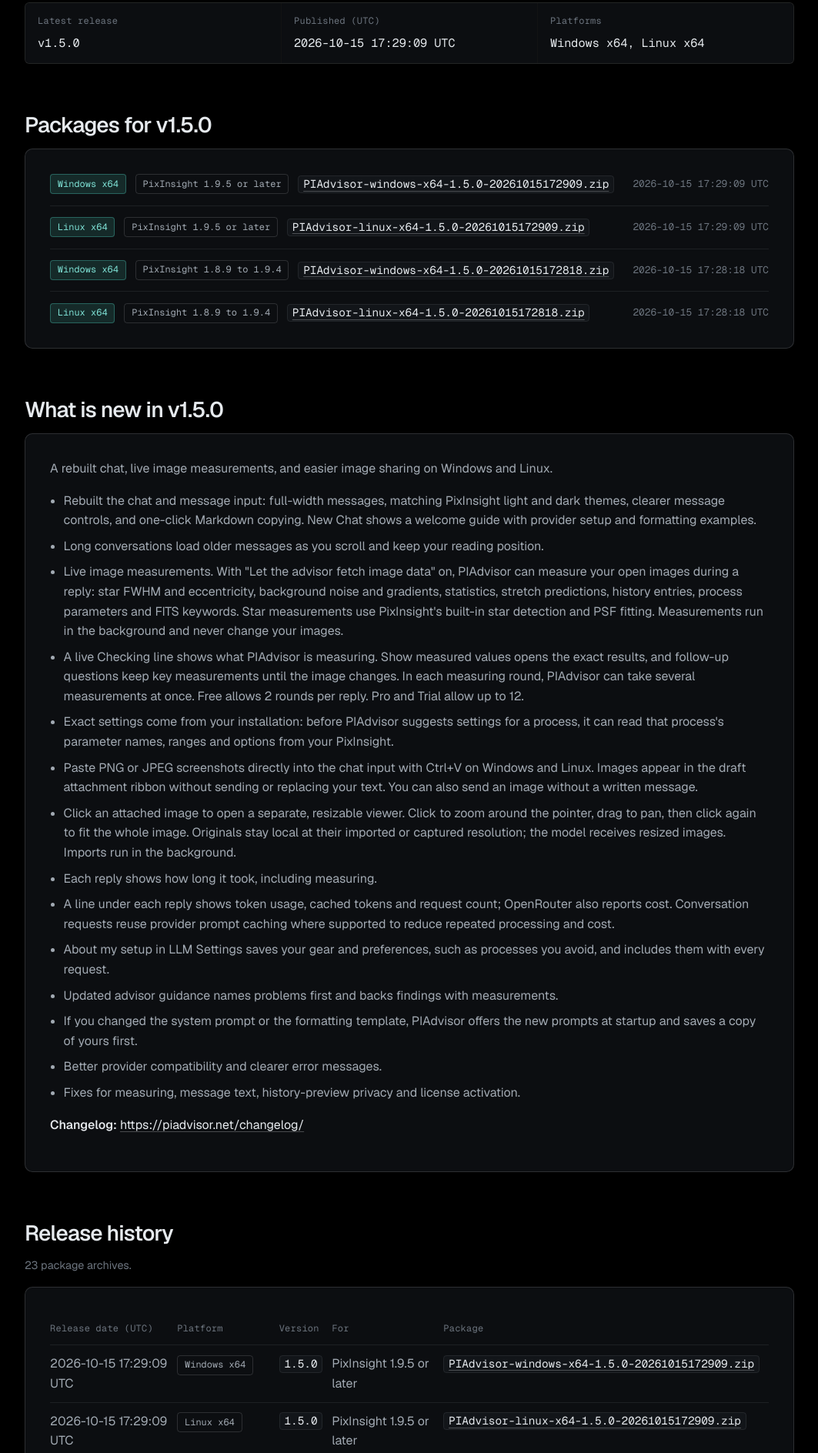
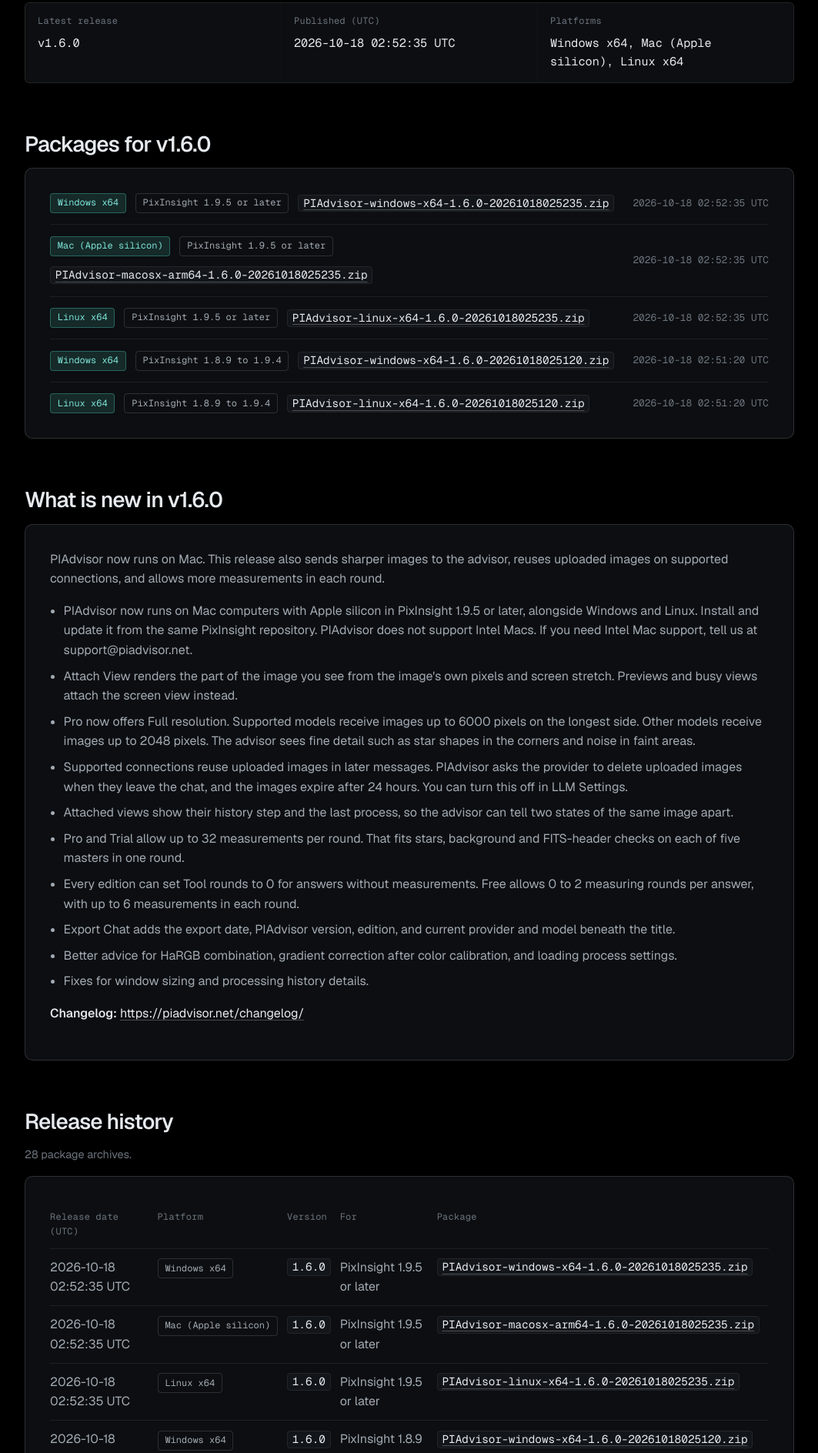
Before and after one commit to phatwila/PIAdvisor-Release, a plain HTML site: page packages/index.html in a window 1280 px wide. Shown: the part 394-2282 px from the top of the page at 77% size, without its empty margins (108-1171 px from the left). Drawn offline with Linux system fonts and the light colour scheme.

Commit message:
Publish PIAdvisor 1.6.0

```diff
--- a/packages/index.html
+++ b/packages/index.html
@@ -82,42 +82,39 @@
       <h1>Release packages</h1>
       <p class="lede">PixInsight selects the package for your system from <a href="../updates.xri"><code>updates.xri</code></a>. To install PIAdvisor, <a href="../">add the repository in PixInsight</a>. You only need these files to check a release by hand. Each release has one package per PixInsight version range; pick the one that matches your PixInsight.</p>
       <div class="meta-grid">
-        <div><span class="field-label">Latest release</span><span class="meta-value">v1.5.0</span></div>
-        <div><span class="field-label">Published (UTC)</span><span class="meta-value">2026-10-15 17:29:09 UTC</span></div>
-        <div><span class="field-label">Platforms</span><span class="meta-value">Windows x64, Linux x64</span></div>
+        <div><span class="field-label">Latest release</span><span class="meta-value">v1.6.0</span></div>
+        <div><span class="field-label">Published (UTC)</span><span class="meta-value">2026-10-18 02:52:35 UTC</span></div>
+        <div><span class="field-label">Platforms</span><span class="meta-value">Windows x64, Mac (Apple silicon), Linux x64</span></div>
       </div>
 
       <section class="section" aria-labelledby="latest-title">
-        <h2 id="latest-title">Packages for v1.5.0</h2>
+        <h2 id="latest-title">Packages for v1.6.0</h2>
         <div class="panel">
           <ul class="package-list">
-      <li class="package-item"><div class="package-main"><span class="pill">Windows x64</span><span class="pill subtle">PixInsight 1.9.5 or later</span><a href="PIAdvisor-windows-x64-1.5.0-20261015172909.zip"><code>PIAdvisor-windows-x64-1.5.0-20261015172909.zip</code></a></div><span class="package-meta">2026-10-15 17:29:09 UTC</span></li>
-      <li class="package-item"><div class="package-main"><span class="pill">Linux x64</span><span class="pill subtle">PixInsight 1.9.5 or later</span><a href="PIAdvisor-linux-x64-1.5.0-20261015172909.zip"><code>PIAdvisor-linux-x64-1.5.0-20261015172909.zip</code></a></div><span class="package-meta">2026-10-15 17:29:09 UTC</span></li>
-      <li class="package-item"><div class="package-main"><span class="pill">Windows x64</span><span class="pill subtle">PixInsight 1.8.9 to 1.9.4</span><a href="PIAdvisor-windows-x64-1.5.0-20261015172818.zip"><code>PIAdvisor-windows-x64-1.5.0-20261015172818.zip</code></a></div><span class="package-meta">2026-10-15 17:28:18 UTC</span></li>
-      <li class="package-item"><div class="package-main"><span class="pill">Linux x64</span><span class="pill subtle">PixInsight 1.8.9 to 1.9.4</span><a href="PIAdvisor-linux-x64-1.5.0-20261015172818.zip"><code>PIAdvisor-linux-x64-1.5.0-20261015172818.zip</code></a></div><span class="package-meta">2026-10-15 17:28:18 UTC</span></li>
+      <li class="package-item"><div class="package-main"><span class="pill">Windows x64</span><span class="pill subtle">PixInsight 1.9.5 or later</span><a href="PIAdvisor-windows-x64-1.6.0-20261018025235.zip"><code>PIAdvisor-windows-x64-1.6.0-20261018025235.zip</code></a></div><span class="package-meta">2026-10-18 02:52:35 UTC</span></li>
+      <li class="package-item"><div class="package-main"><span class="pill">Mac (Apple silicon)</span><span class="pill subtle">PixInsight 1.9.5 or later</span><a href="PIAdvisor-macosx-arm64-1.6.0-20261018025235.zip"><code>PIAdvisor-macosx-arm64-1.6.0-20261018025235.zip</code></a></div><span class="package-meta">2026-10-18 02:52:35 UTC</span></li>
+      <li class="package-item"><div class="package-main"><span class="pill">Linux x64</span><span class="pill subtle">PixInsight 1.9.5 or later</span><a href="PIAdvisor-linux-x64-1.6.0-20261018025235.zip"><code>PIAdvisor-linux-x64-1.6.0-20261018025235.zip</code></a></div><span class="package-meta">2026-10-18 02:52:35 UTC</span></li>
+      <li class="package-item"><div class="package-main"><span class="pill">Windows x64</span><span class="pill subtle">PixInsight 1.8.9 to 1.9.4</span><a href="PIAdvisor-windows-x64-1.6.0-20261018025120.zip"><code>PIAdvisor-windows-x64-1.6.0-20261018025120.zip</code></a></div><span class="package-meta">2026-10-18 02:51:20 UTC</span></li>
+      <li class="package-item"><div class="package-main"><span class="pill">Linux x64</span><span class="pill subtle">PixInsight 1.8.9 to 1.9.4</span><a href="PIAdvisor-linux-x64-1.6.0-20261018025120.zip"><code>PIAdvisor-linux-x64-1.6.0-20261018025120.zip</code></a></div><span class="package-meta">2026-10-18 02:51:20 UTC</span></li>
           </ul>
         </div>
       </section>
 
       <section class="section" aria-labelledby="notes-title">
-        <h2 id="notes-title">What is new in v1.5.0</h2>
+        <h2 id="notes-title">What is new in v1.6.0</h2>
         <div class="panel notes">
-          <p style="margin-top: 0;">A rebuilt chat, live image measurements, and easier image sharing on Windows and Linux.</p>
+          <p style="margin-top: 0;">PIAdvisor now runs on Mac. This release also sends sharper images to the advisor, reuses uploaded images on supported connections, and allows more measurements in each round.</p>
           <ul>
-      <li>Rebuilt the chat and message input: full-width messages, matching PixInsight light and dark themes, clearer message controls, and one-click Markdown copying. New Chat shows a welcome guide with provider setup and formatting examples.</li>
-      <li>Long conversations load older messages as you scroll and keep your reading position.</li>
-      <li>Live image measurements. With &quot;Let the advisor fetch image data&quot; on, PIAdvisor can measure your open images during a reply: star FWHM and eccentricity, background noise and gradients, statistics, stretch predictions, history entries, process parameters and FITS keywords. Star measurements use PixInsight&#39;s built-in star detection and PSF fitting. Measurements run in the background and never change your images.</li>
-      <li>A live Checking line shows what PIAdvisor is measuring. Show measured values opens the exact results, and follow-up questions keep key measurements until the image changes. In each measuring round, PIAdvisor can take several measurements at once. Free allows 2 rounds per reply. Pro and Trial allow up to 12.</li>
-      <li>Exact settings come from your installation: before PIAdvisor suggests settings for a process, it can read that process&#39;s parameter names, ranges and options from your PixInsight.</li>
-      <li>Paste PNG or JPEG screenshots directly into the chat input with Ctrl+V on Windows and Linux. Images appear in the draft attachment ribbon without sending or replacing your text. You can also send an image without a written message.</li>
-      <li>Click an attached image to open a separate, resizable viewer. Click to zoom around the pointer, drag to pan, then click again to fit the whole image. Originals stay local at their imported or captured resolution; the model receives resized images. Imports run in the background.</li>
-      <li>Each reply shows how long it took, including measuring.</li>
-      <li>A line under each reply shows token usage, cached tokens and request count; OpenRouter also reports cost. Conversation requests reuse provider prompt caching where supported to reduce repeated processing and cost.</li>
-      <li>About my setup in LLM Settings saves your gear and preferences, such as processes you avoid, and includes them with every request.</li>
-      <li>Updated advisor guidance names problems first and backs findings with measurements.</li>
-      <li>If you changed the system prompt or the formatting template, PIAdvisor offers the new prompts at startup and saves a copy of yours first.</li>
-      <li>Better provider compatibility and clearer error messages.</li>
-      <li>Fixes for measuring, message text, history-preview privacy and license activation.</li>
+      <li>PIAdvisor now runs on Mac computers with Apple silicon in PixInsight 1.9.5 or later, alongside Windows and Linux. Install and update it from the same PixInsight repository. PIAdvisor does not support Intel Macs. If you need Intel Mac support, tell us at support@piadvisor.net.</li>
+      <li>Attach View renders the part of the image you see from the image&#39;s own pixels and screen stretch. Previews and busy views attach the screen view instead.</li>
+      <li>Pro now offers Full resolution. Supported models receive images up to 6000 pixels on the longest side. Other models receive images up to 2048 pixels. The advisor sees fine detail such as star shapes in the corners and noise in faint areas.</li>
+      <li>Supported connections reuse uploaded images in later messages. PIAdvisor asks the provider to delete uploaded images when they leave the chat, and the images expire after 24 hours. You can turn this off in LLM Settings.</li>
+      <li>Attached views show their history step and the last process, so the advisor can tell two states of the same image apart.</li>
+      <li>Pro and Trial allow up to 32 measurements per round. That fits stars, background and FITS-header checks on each of five masters in one round.</li>
+      <li>Every edition can set Tool rounds to 0 for answers without measurements. Free allows 0 to 2 measuring rounds per answer, with up to 6 measurements in each round.</li>
+      <li>Export Chat adds the export date, PIAdvisor version, edition, and current provider and model beneath the title.</li>
+      <li>Better advice for HaRGB combination, gradient correction after color calibration, and loading process settings.</li>
+      <li>Fixes for window sizing and processing history details.</li>
           </ul>
       <p><b>Changelog:</b> <a href="https://piadvisor.net/changelog/">https://piadvisor.net/changelog/</a></p>
         </div>
@@ -125,7 +122,7 @@
 
       <section class="section" aria-labelledby="history-title">
         <h2 id="history-title">Release history</h2>
-        <p class="count">23 package archives.</p>
+        <p class="count">28 package archives.</p>
         <div class="panel table-wrap">
           <table aria-labelledby="history-title">
             <thead>
@@ -138,10 +135,15 @@
               </tr>
             </thead>
             <tbody>
-        <tr><td data-label="Release Date">2026-10-15 17:29:09 UTC</td><td data-label="Platform"><span class="pill subtle">Windows x64</span></td><td data-label="Version"><code>1.5.0</code></td><td data-label="For">PixInsight 1.9.5 or later</td><td data-label="Package"><a href="PIAdvisor-windows-x64-1.5.0-20261015172909.zip"><code>PIAdvisor-windows-x64-1.5.0-20261015172909.zip</code></a></td></tr>
-        <tr><td data-label="Release Date">2026-10-15 17:29:09 UTC</td><td data-label="Platform"><span class="pill subtle">Linux x64</span></td><td data-label="Version"><code>1.5.0</code></td><td data-label="For">PixInsight 1.9.5 or later</td><td data-label="Package"><a href="PIAdvisor-linux-x64-1.5.0-20261015172909.zip"><code>PIAdvisor-linux-x64-1.5.0-20261015172909.zip</code></a></td></tr>
-        <tr><td data-label="Release Date">2026-10-15 17:28:18 UTC</td><td data-label="Platform"><span class="pill subtle">Windows x64</span></td><td data-label="Version"><code>1.5.0</code></td><td data-label="For">PixInsight 1.8.9 to 1.9.4</td><td data-label="Package"><a href="PIAdvisor-windows-x64-1.5.0-20261015172818.zip"><code>PIAdvisor-windows-x64-1.5.0-20261015172818.zip</code></a></td></tr>
-        <tr><td data-label="Release Date">2026-10-15 17:28:18 UTC</td><td data-label="Platform"><span class="pill subtle">Linux x64</span></td><td data-label="Version"><code>1.5.0</code></td><td data-label="For">PixInsight 1.8.9 to 1.9.4</td><td data-label="Package"><a href="PIAdvisor-linux-x64-1.5.0-20261015172818.zip"><code>PIAdvisor-linux-x64-1.5.0-20261015172818.zip</code></a></td></tr>
+        <tr><td data-label="Release Date">2026-10-18 02:52:35 UTC</td><td data-label="Platform"><span class="pill subtle">Windows x64</span></td><td data-label="Version"><code>1.6.0</code></td><td data-label="For">PixInsight 1.9.5 or later</td><td data-label="Package"><a href="PIAdvisor-windows-x64-1.6.0-20261018025235.zip"><code>PIAdvisor-windows-x64-1.6.0-20261018025235.zip</code></a></td></tr>
+        <tr><td data-label="Release Date">2026-10-18 02:52:35 UTC</td><td data-label="Platform"><span class="pill subtle">Mac (Apple silicon)</span></td><td data-label="Version"><code>1.6.0</code></td><td data-label="For">PixInsight 1.9.5 or later</td><td data-label="Package"><a href="PIAdvisor-macosx-arm64-1.6.0-20261018025235.zip"><code>PIAdvisor-macosx-arm64-1.6.0-20261018025235.zip</code></a></td></tr>
+        <tr><td data-label="Release Date">2026-10-18 02:52:35 UTC</td><td data-label="Platform"><span class="pill subtle">Linux x64</span></td><td data-label="Version"><code>1.6.0</code></td><td data-label="For">PixInsight 1.9.5 or later</td><td data-label="Package"><a href="PIAdvisor-linux-x64-1.6.0-20261018025235.zip"><code>PIAdvisor-linux-x64-1.6.0-20261018025235.zip</code></a></td></tr>
+        <tr><td data-label="Release Date">2026-10-18 02:51:20 UTC</td><td data-label="Platform"><span class="pill subtle">Windows x64</span></td><td data-label="Version"><code>1.6.0</code></td><td data-label="For">PixInsight 1.8.9 to 1.9.4</td><td data-label="Package"><a href="PIAdvisor-windows-x64-1.6.0-20261018025120.zip"><code>PIAdvisor-windows-x64-1.6.0-20261018025120.zip</code></a></td></tr>
+        <tr><td data-label="Release Date">2026-10-18 02:51:20 UTC</td><td data-label="Platform"><span class="pill subtle">Linux x64</span></td><td data-label="Version"><code>1.6.0</code></td><td data-label="For">PixInsight 1.8.9 to 1.9.4</td><td data-label="Package"><a href="PIAdvisor-linux-x64-1.6.0-20261018025120.zip"><code>PIAdvisor-linux-x64-1.6.0-20261018025120.zip</code></a></td></tr>
+        <tr><td data-label="Release Date">2026-10-15 17:29:09 UTC</td><td data-label="Platform"><span class="pill subtle">Windows x64</span></td><td data-label="Version"><code>1.5.0</code></td><td data-label="For">Not in the current feed</td><td data-label="Package"><a href="PIAdvisor-windows-x64-1.5.0-20261015172909.zip"><code>PIAdvisor-windows-x64-1.5.0-20261015172909.zip</code></a></td></tr>
+        <tr><td data-label="Release Date">2026-10-15 17:29:09 UTC</td><td data-label="Platform"><span class="pill subtle">Linux x64</span></td><td data-label="Version"><code>1.5.0</code></td><td data-label="For">Not in the current feed</td><td data-label="Package"><a href="PIAdvisor-linux-x64-1.5.0-20261015172909.zip"><code>PIAdvisor-linux-x64-1.5.0-20261015172909.zip</code></a></td></tr>
+        <tr><td data-label="Release Date">2026-10-15 17:28:18 UTC</td><td data-label="Platform"><span class="pill subtle">Windows x64</span></td><td data-label="Version"><code>1.5.0</code></td><td data-label="For">Not in the current feed</td><td data-label="Package"><a href="PIAdvisor-windows-x64-1.5.0-20261015172818.zip"><code>PIAdvisor-windows-x64-1.5.0-20261015172818.zip</code></a></td></tr>
+        <tr><td data-label="Release Date">2026-10-15 17:28:18 UTC</td><td data-label="Platform"><span class="pill subtle">Linux x64</span></td><td data-label="Version"><code>1.5.0</code></td><td data-label="For">Not in the current feed</td><td data-label="Package"><a href="PIAdvisor-linux-x64-1.5.0-20261015172818.zip"><code>PIAdvisor-linux-x64-1.5.0-20261015172818.zip</code></a></td></tr>
         <tr><td data-label="Release Date">2026-10-04 20:50:07 UTC</td><td data-label="Platform"><span class="pill subtle">Windows x64</span></td><td data-label="Version"><code>1.4.0</code></td><td data-label="For">Not in the current feed</td><td data-label="Package"><a href="PIAdvisor-windows-x64-1.4.0-20261004205007.zip"><code>PIAdvisor-windows-x64-1.4.0-20261004205007.zip</code></a></td></tr>
         <tr><td data-label="Release Date">2026-10-04 20:50:07 UTC</td><td data-label="Platform"><span class="pill subtle">Linux x64</span></td><td data-label="Version"><code>1.4.0</code></td><td data-label="For">Not in the current feed</td><td data-label="Package"><a href="PIAdvisor-linux-x64-1.4.0-20261004205007.zip"><code>PIAdvisor-linux-x64-1.4.0-20261004205007.zip</code></a></td></tr>
         <tr><td data-label="Release Date">2026-10-04 20:48:52 UTC</td><td data-label="Platform"><span class="pill subtle">Windows x64</span></td><td data-label="Version"><code>1.4.0</code></td><td data-label="For">Not in the current feed</td><td data-label="Package"><a href="PIAdvisor-windows-x64-1.4.0-20261004204852.zip"><code>PIAdvisor-windows-x64-1.4.0-20261004204852.zip</code></a></td></tr>
```
Also changed, not shown: index.html (+26 -6 lines), 7 other files.
